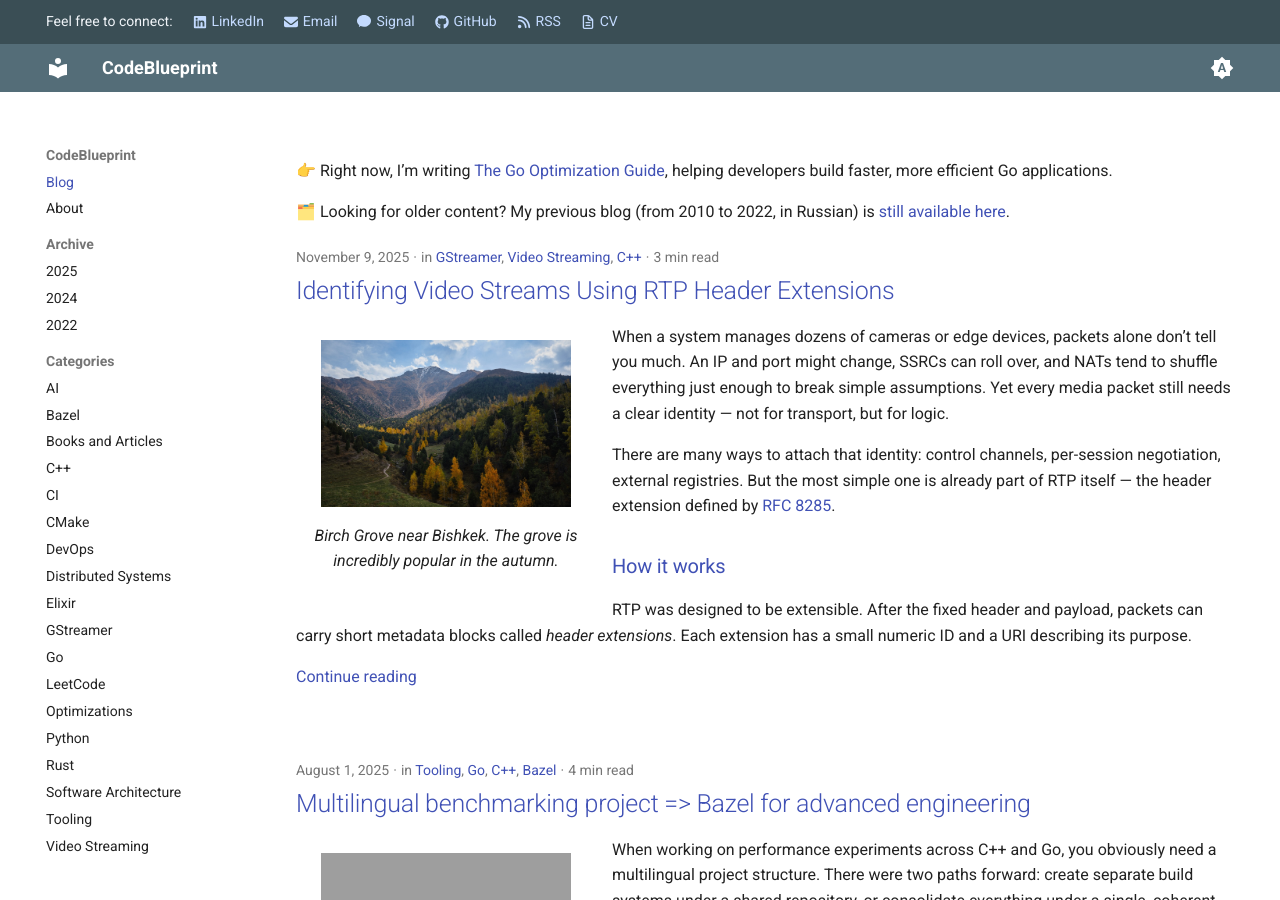
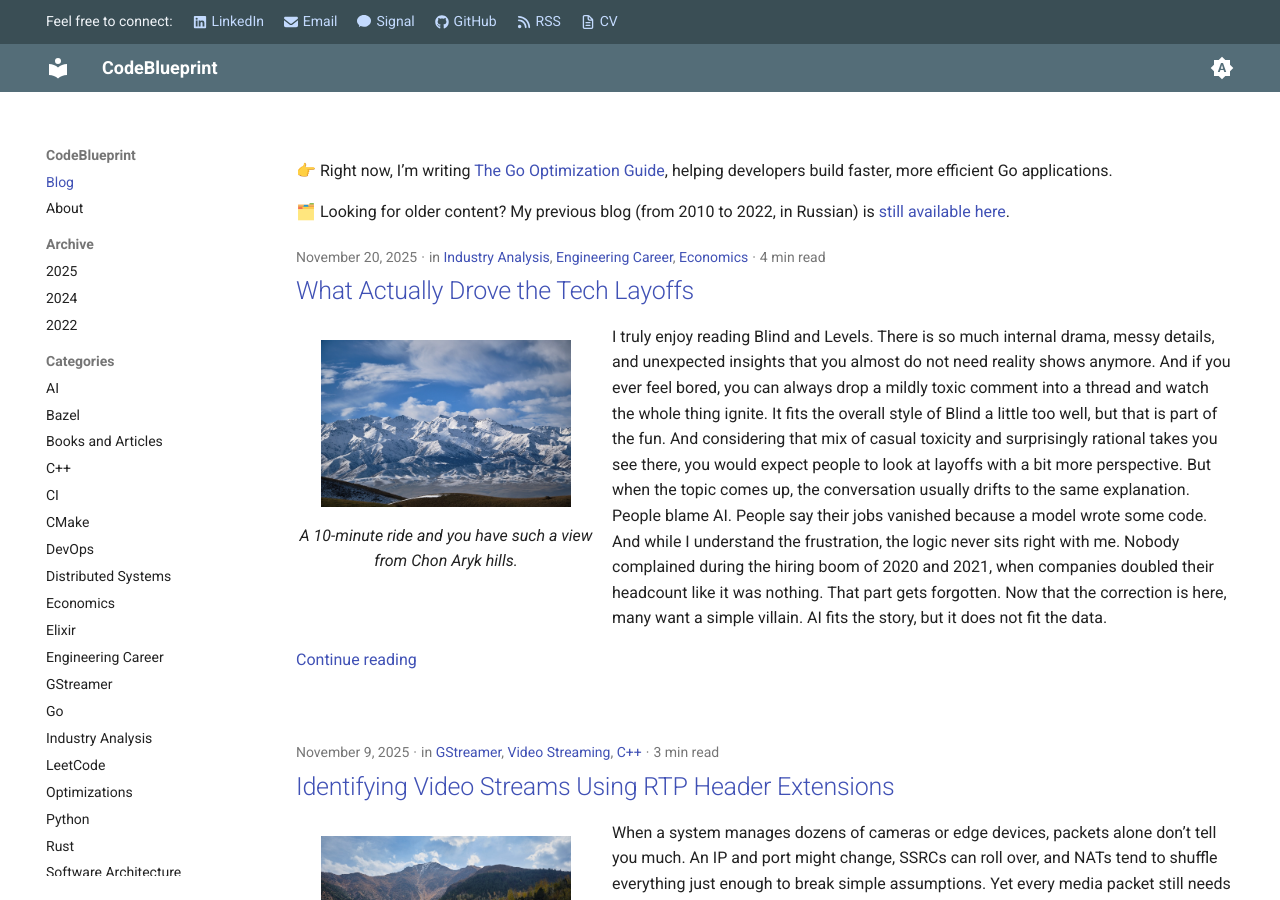
Before and after one commit to astavonin/sysdev.me, an MkDocs documentation site: the page built from docs/index.md, in a window 1280 px wide and 900 px high. Built offline with MkDocs 1.6.1 and Material for MkDocs 9.7.7, drawn with Linux system fonts in a browser that asks for light colours; some of the changed text lies outside the part shown.

Commit message:
tech layoffs story

```diff
--- /dev/null
+++ b/docs/posts/tech-layoffs.md
@@ -0,0 +1,76 @@
+---
+title: "What Actually Drove the Tech Layoffs"
+date: 2025-11-20
+categories:
+  - Industry Analysis
+  - Engineering Career
+  - Economics
+---
+
+<figure style="float: left; width: 300px; margin: 0 1em 1em 0;" markdown>
+  <a href="https://sysdev.me/img/chon-aryk-hills.jpeg" target="_blank">
+    <img src="https://sysdev.me/img/chon-aryk-hills.jpeg" alt="" width="250">
+  </a>
+  <figcaption>
+	A 10-minute ride and you have such a view from Chon Aryk hills.
+  </figcaption>
+</figure>
+
+I truly enjoy reading Blind and Levels. There is so much internal drama, messy details, and unexpected insights that you almost do not need reality shows anymore. And if you ever feel bored, you can always drop a mildly toxic comment into a thread and watch the whole thing ignite. It fits the overall style of Blind a little too well, but that is part of the fun. And considering that mix of casual toxicity and surprisingly rational takes you see there, you would expect people to look at layoffs with a bit more perspective. But when the topic comes up, the conversation usually drifts to the same explanation. People blame AI. People say their jobs vanished because a model wrote some code. And while I understand the frustration, the logic never sits right with me. Nobody complained during the hiring boom of 2020 and 2021, when companies doubled their headcount like it was nothing. That part gets forgotten. Now that the correction is here, many want a simple villain. AI fits the story, but it does not fit the data.
+
+<!-- more -->
+I have seen this pattern before. Back at Motional we were deep in the autonomous vehicle race. That industry grew on promises we could not keep, and considering what I know about the AV domain today, those promises were never possible in the first place. For years the message to investors was that full self driving was right around the corner. We hired fast and built big. Then reality caught up. Cruise paused its operations. Argo AI shut down. Uber ATG was sold. Zoox cut teams after delays. Pony.ai struggled with regulations. And inside Motional we cut about 40 percent of engineering in a single move, after several smaller rounds. It was painful, but it made sense once you looked past the hype. We hired for a future that had not arrived.
+
+Big tech did something similar. When the pandemic hit and the world moved online, demand exploded. Companies assumed that surge was permanent. They hired for a future where remote work and digital services would keep climbing forever. Then the world shifted back to normal, the economy cooled, and interest rates went up. Suddenly those oversized teams were hard to justify. The layoffs that followed were not about engineers losing relevance. They were about companies correcting unrealistic growth curves.
+
+## Headcount is still way above pre pandemic levels
+
+Even after layoffs, Meta, Google, and Netflix remain much larger than they were before COVID. The numbers make this very clear.
+
+| Company | Employees 2019 | Employees 2024 | Growth |
+|---------|----------------|----------------|--------|
+| Meta | 44,942 | 74,067 | +65 percent |
+| Google (Alphabet) | 118,899 | 183,323 | +54 percent |
+
+If AI replaced engineers at scale, we would see headcounts dropping below 2019 levels. That did not happen. Tech firms grew fast, then trimmed the excess.
+
+## Companies spend more money per engineer than before
+
+Now look at what each company spends on its engineering and research efforts. To compare across years, I used a simple method. Assume that about thirty percent of the workforce is engineering and use R&D or a similar cost as a proxy for engineering investment. It is not perfect, but it shows direction.
+
+| Company | Year | Estimated Engineers | Investment (R&D or FCF) | Investment per Engineer |
+|---------|------|---------------------|--------------------------|--------------------------|
+| Meta | 2019 | ~13,483 | ~$10.3B | ~$760k |
+| Meta | 2024 | ~22,220 | ~$43.9B | ~$1.98M |
+| Google | 2019 | ~35,670 | ~$30.97B | ~$870k |
+| Google | 2024 | ~54,997 | ~$72.76B | ~$1.32M |
+
+So companies are spending more money per engineer than before. Not less. That does not sound like replacement. It sounds like deeper investment. Fewer generalists. More specialized people. More infrastructure. More complex systems. More AI operations. More cost per seat. This is not what a company does when it is trying to remove engineers from the equation. This is what a company does when it is trying to level up.
+
+## Why the engineer layoffs feel confusing
+
+The AV industry taught me that hype can inflate teams far beyond what reality can support. When the correction comes, people feel blindsided because they only remember the hiring wave, not the assumptions that created it. The same thing is happening now. Engineers see cuts, but they do not see the earlier hiring spike that caused the imbalance. They see AI headlines, but they do not see the rising investment per engineer. They feel the pain, but they do not see the context.
+
+If you work in tech today, your job is not evaporating. The shape of the work is just shifting. The companies are cutting the soft edges, the duplicated roles, the nice-to-have teams. They are keeping the people who understand systems, scale, and actual engineering. That is not a philosophical trend. It is just how budgets behave when the hype dies down.
+
+And yes, layoffs are rough. I lived through enough of them to know how it feels from the inside. But pointing at AI as the main cause is an easy way to avoid looking at the real picture. The hiring boom was unrealistic from day one, and the correction was coming no matter what models we built. The only surprise is that it took this long.
+
+---
+
+## Sources
+
+1. [Meta employee counts for 2019 and historical values. Macrotrends.](https://www.macrotrends.net/stocks/charts/META/meta-platforms/number-of-employees)
+
+2. [Meta employee count for 2024. Meta Q4 2024 earnings release.](https://investor.atmeta.com)
+
+3. [Google employee counts for 2019 and 2024. Macrotrends.](https://www.macrotrends.net/stocks/charts/GOOGL/alphabet/number-of-employees)
+
+4. [Meta R&D spending for 2019. MarketBeat financial summary.](https://www.marketbeat.com/stocks/NASDAQ/META/financials)
+
+5. [Meta R&D spending for 2024. Macrotrends.](https://www.macrotrends.net/stocks/charts/META/meta-platforms/research-development-expenses)
+
+6. [Alphabet free cash flow for 2019. Macrotrends.](https://www.macrotrends.net/stocks/charts/GOOGL/alphabet/free-cash-flow)
+
+7. [Alphabet free cash flow for 2024. MLQ.ai financial summary.](https://mlq.ai/stocks/GOOG.NE/free-cash-flow)
+
+8. [Engineering headcount ratio assumption. ElectroIQ analysis.](https://electroiq.com/stats/how-many-people-work-at-meta)
--- a/mkdocs.yml
+++ b/mkdocs.yml
@@ -90,7 +90,7 @@ markdown_extensions:
   - pymdownx.emoji:
       emoji_index: !!python/name:material.extensions.emoji.twemoji
       emoji_generator: !!python/name:material.extensions.emoji.to_svg
-
+  - footnotes
 
 nav:
   - Blog: index.md
```
Also changed, not shown: docs/img/chon-aryk-hills.jpeg (added).
